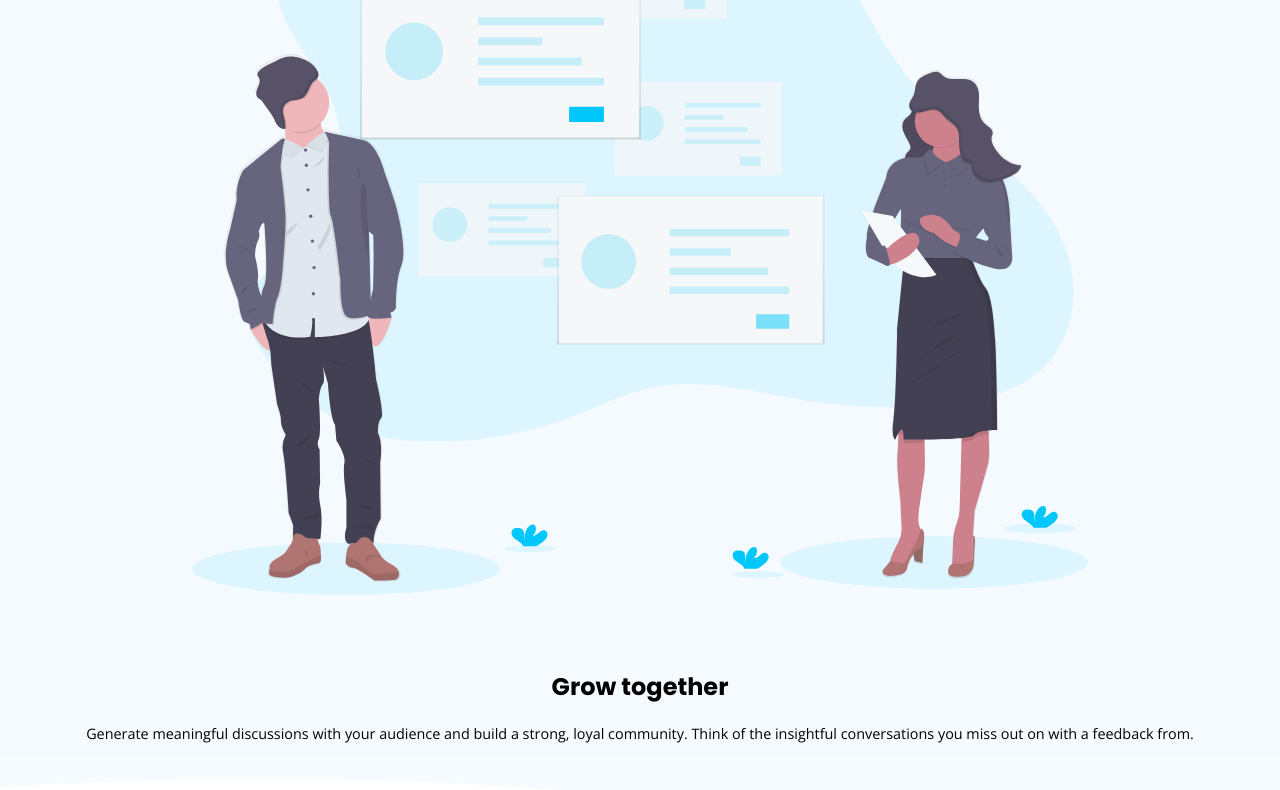
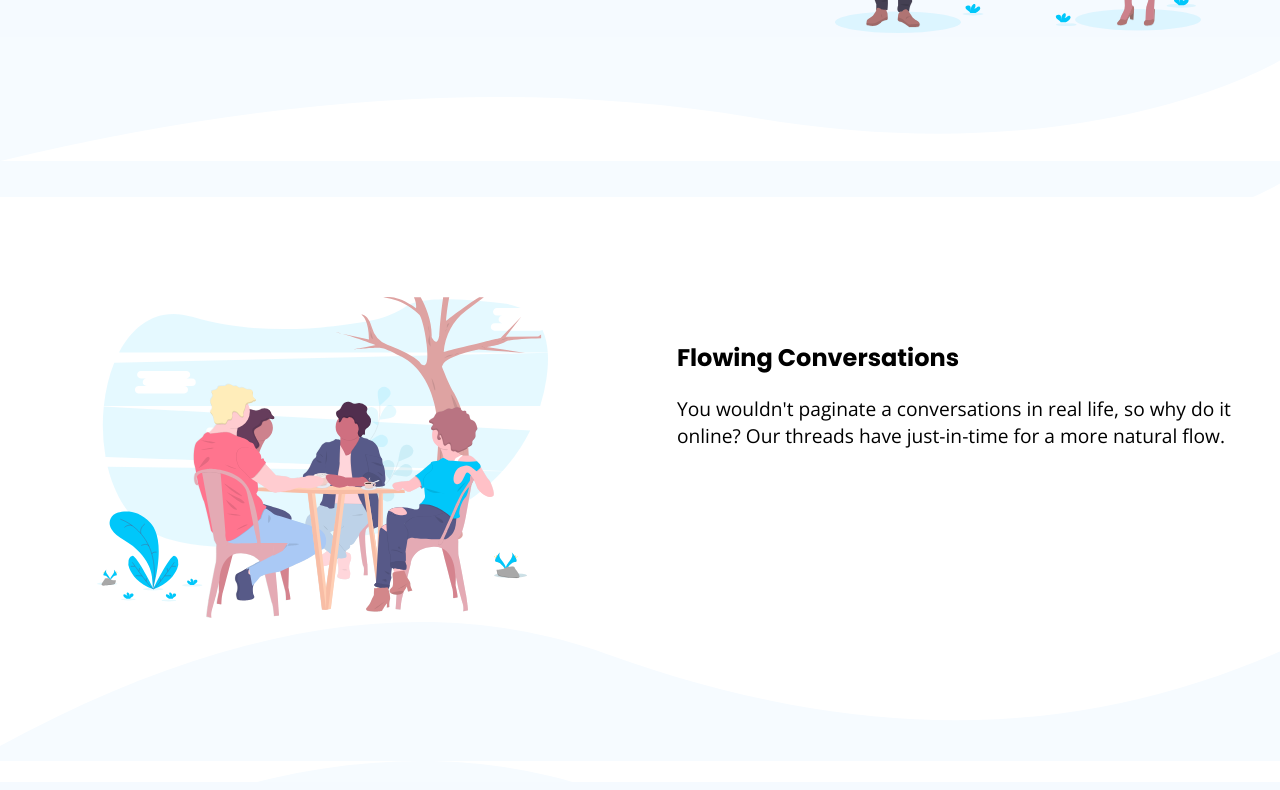
Before and after one commit to Peleda23/Huddle-landing-page-with-alternating-sections, a plain HTML site: page index.html in a window 1280 px wide. Shown: the part 2010-2800 px from the top of the page. Drawn offline with nearby package versions, Linux system fonts and the light colour scheme.

Commit message:
everythink is done mobile and desktop versions. Sass, flex box, css grid

```diff
--- a/index.html
+++ b/index.html
@@ -32,7 +32,7 @@
       <div class="img-div">
         <img src="images/screen-mockups.svg">
       </div>
-      <div>
+      <div class="icons-cont">
         <div class="icons-div">
           <img class="icons" src="images/icon-communities.svg">
           <h1 class="h1">1.4k+</h1>
@@ -62,6 +62,7 @@
     </div>
       <a href="/" class="section2-img-img2"></a>
       <div class="section2-wrapper">
+        <div class="box-box2">
         <div class="section2-img1">
           <img src="images/illustration-flowing-conversation.svg" alt="" srcset="">
         </div>
@@ -70,6 +71,7 @@
           <p>You wouldn't paginate a conversations in real life, so why do it online? Our threads have just-in-time for
             a
             more natural flow.</p>
+        </div>
         </div>
       </div>
       <a href="/" class="section2-img-img3"></a>
--- a/style/style.scss
+++ b/style/style.scss
@@ -13,6 +13,19 @@ $colors: (
   @return map-get($colors, $color-name)
 }
 
+$desktop: 1000px;
+$desktop2: 790px;
+
+@mixin desktop {
+  @media (min-width: #{$desktop}) {
+    @content;
+  }
+}
+@mixin desktop2 {
+  @media (min-width: #{$desktop2}) {
+    @content;
+  }
+}
 .btn {
   border: none;
   background: color(primary);
@@ -25,6 +38,11 @@ $colors: (
   font-weight: 700;
   font-size: 12px;
   box-shadow: 14px 3px 30px -8px rgba(0,0,0,0.75);
+  @include desktop {
+    width: 220px;
+    font-size: 14px;
+    height: 43px;
+  }
 }
 
 .btn-wrapper {
@@ -56,6 +74,10 @@ header {
     width: 80px;
     border-radius: 15px;
     box-shadow: 14px 3px 30px -8px rgba(0,0,0,0.75);
+    @include desktop {
+      font-size: 13px;
+      width: 100px;
+    }
   }
 }
 
@@ -66,12 +88,17 @@ header {
     padding: 0 30px 0 30px;
     text-align: center;
     font-weight: 700;
+    text-transform: capitalize;
   }
   p {
     font-family: $body;
     font-size: 0.9em;
     text-align: center;
     padding: 0 20px 0 20px;
+    @include desktop {
+      padding: 0 27% 0 27%;
+      font-size: 1.2em;
+    }
   }
 
   .img-div {
@@ -80,6 +107,15 @@ header {
     padding: 70px 0 80px 0;
     img {
       width: 83%;
+      @include desktop {
+        width: 75%;
+      }
+    }
+  }
+  .icons-cont {
+    @include desktop {
+      display: flex;
+      justify-content: space-around;
     }
   }
   .icons-div {
@@ -112,6 +148,12 @@ header {
       height: 82px;
       background: url(bg-section-top-mobile-1.svg);
       background-size: 100% 82px;
+          @include desktop {
+            background: url(bg-section-top-desktop-1.svg);
+            background-size: 100%;
+            height: 160px;
+      }
+    }
   }
   .section2-img-img2 {
     display: block;
@@ -120,6 +162,11 @@ header {
     height: 82px;
     background: url(bg-section-bottom-mobile-1.svg);
     background-size: 100% 82px;
+    @include desktop {
+      background: url(bg-section-bottom-desktop-1.svg);
+      background-size: 100%;
+      height: 160px;
+    }
 }
 .section2-img-img3 {
   display: block;
@@ -128,6 +175,11 @@ header {
   height: 82px;
   background: url(bg-section-top-mobile-2.svg);
   background-size: 100% 82px;
+  @include desktop {
+    background: url(bg-section-top-desktop-2.svg);
+    background-size: 100%;
+      height: 160px;
+  }
 }
 .section2-img-img4 {
   display: block;
@@ -136,13 +188,30 @@ header {
   height: 82px;
   background: url(bg-section-bottom-mobile-2.svg);
   background-size: 100% 82px;
+  @include desktop {
+    background: url(bg-section-bottom-desktop-2.svg);
+    background-size: 100%;
+      height: 160px;
+  }
 }
   .section2-wrapper {
     .box-box {
       background: color(neutral2);
+      @include desktop {
+        display: flex;
+        flex-direction: row-reverse;
+        align-items: center;
+      }
+    }
+    .box-box2 {
+      @include desktop {
+        display: flex;
+        align-items: center;
+      }
     }
     display: flex;
     flex-direction: column;
+
     .section2-img1 {
       text-align: center;
       padding: 100px 0 0 0;
@@ -155,27 +224,41 @@ header {
       text-align: center;
       font-weight: 700;
       padding-top: 50px;
+      @include desktop {
+        text-align: left;
+        padding-left: 5%;
+      }
     }
     p {
       font-family: $body;
       text-align: center;
       font-size: 0.9em;
       padding: 0 5% 0 5%;
+      @include desktop {
+        text-align: left;
+        font-size: 1.2em;
+        padding-right: -100px;
+      }
     }
     .id {
       padding-bottom: 80px;
     }
   }
-}
+
 .section3 {
   display: flex;
   justify-content: center;
   flex-direction: column;
   text-align: center;
   padding-top: 30%;
+  @include desktop {
+    padding-top: 10%;
+    padding-bottom: 5%;
+  }
   h1 {
     font-family: $headings;
     font-weight: 700;
+    text-transform: capitalize;
   }
 }
 footer {
@@ -186,6 +269,11 @@ footer {
     height: 82px;
     background: url(bg-footer-top-mobile.svg);
     background-size: 100% 82px;
+    @include desktop {
+      background: url(bg-footer-top-desktop.svg);
+      background-size: 100%;
+      height: 190px;
+    }
   }
  .footer-wraper {
   padding: 0 20px 0 20px;
@@ -193,6 +281,11 @@ footer {
   display: flex;
   flex-direction: column-reverse;
   justify-content: space-around;
+  @include desktop {
+    display: grid;
+    grid-template-columns: 1fr 1fr;
+    padding-left: 70px;
+  }
   #logo {
     height: 25px;
     width: 126px;
@@ -203,6 +296,10 @@ footer {
     font-size: 0.8em;
     padding-right: 30px;
     font-weight: 700;
+    @include desktop {
+      font-weight: 400;
+      font-size: 1.1em;
+    }
     img{
       height: 15px;
       width: 15px;
@@ -221,11 +318,20 @@ footer {
   }
   form {
     text-align: right;
+    @include desktop {
+      display: flex;
+      align-items: center;
+    }
     input[type="text"] {
       border: none;
       border-radius: 5px;
       height: 35px;
       width: 100%;
+      @include desktop {
+        width: 290px;
+        display: block;
+        margin-right: 20px;
+      }
     }
     button {
       height: 35px;
@@ -238,16 +344,26 @@ footer {
       font-weight: 700;
       font-size: 0.9em;
       margin: 10px 0 0 0;
+      @include desktop {
+        margin: 0 10px 0 0;
+        width: 100px;
+      }
     }
   }
   .box1 {
     padding: 20px 0 30px 0;
+    @include desktop {
+      width: 60%;
+    }
     p {
       padding-bottom: 10px;
     }
   }
   .box2 {
     padding: 20px 0 40px 0;
+    @include desktop {
+      width: 70%;
+    }
     p {
       padding-bottom: 10px;
     }
```
Also changed, not shown: style/style.css, 1 other file.
